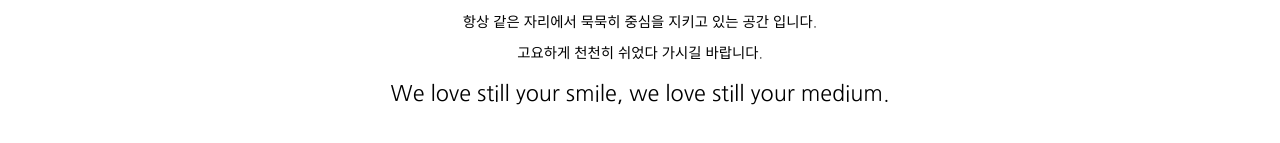
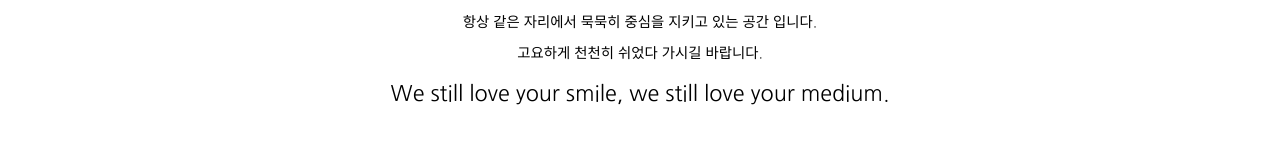
Before and after one commit to reaperes/mediumstone.com, a React (Create React App) app: page / in a window 1280 px wide. Shown: the part 873-1016 px from the top of the page. Built offline with nearby package versions, Linux system fonts and the light colour scheme; a web font is replaced by a local one.

Commit message:
Fix sentence

```diff
--- a/src/App.js
+++ b/src/App.js
@@ -14,7 +14,7 @@ function App() {
         <div>미디엄 스톤은 바쁘고 복잡한 도심 한 가운데서</div>
         <div>항상 같은 자리에서 묵묵히 중심을 지키고 있는 공간 입니다.</div>
         <div>고요하게 천천히 쉬었다 가시길 바랍니다.</div>
-        <div className="slogan">We love still your smile, we love still your medium.</div>
+        <div className="slogan">We still love your smile, we still love your medium.</div>
       </section>
     </div>
   );
```
